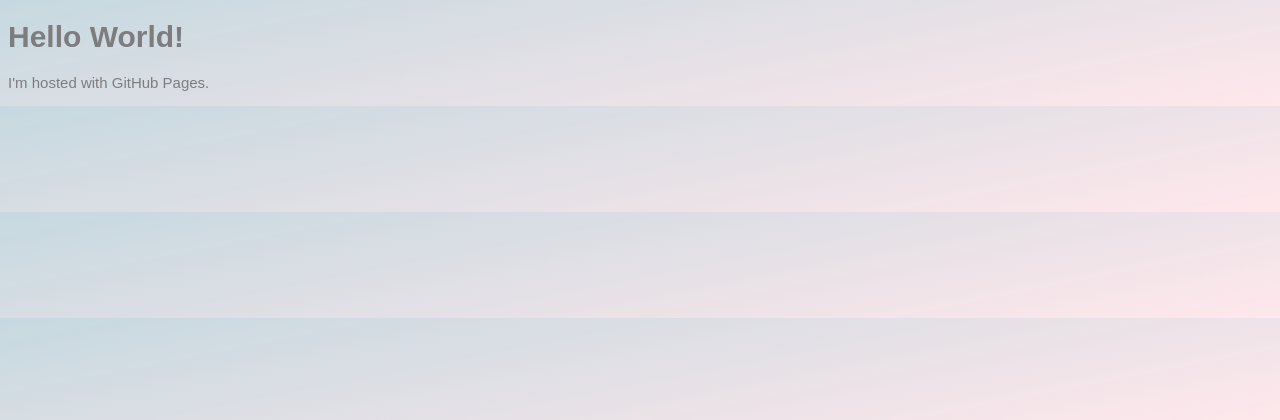
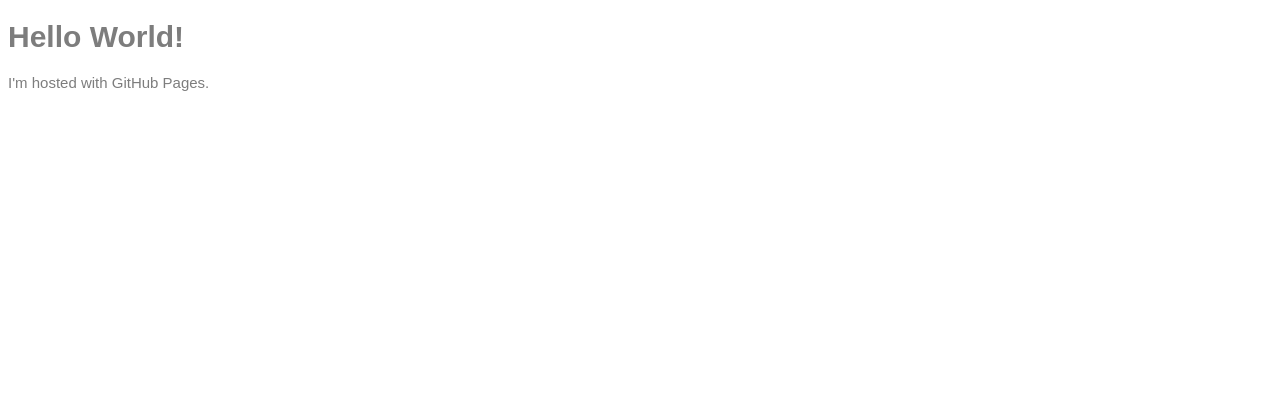
Before and after one commit to ViktorSuver/whitepingvin_blogspot, a PHP site: page / in a window 1280 px wide. Shown: the top 420 px of the page. Run offline with PHP 8.4, Linux system fonts and the light colour scheme.

Commit message:
Update style.css

```diff
--- a/style.css
+++ b/style.css
@@ -11,7 +11,7 @@
 body {
   font: normal normal 15px Arial, Tahoma, Helvetica, FreeSans, sans-serif;
   color: #7d7d7d;
-  background: linear-gradient(169deg, #578ea357, #ffc0cb5e);
+  background: transparent;
   padding: 0;
 
 }
```
